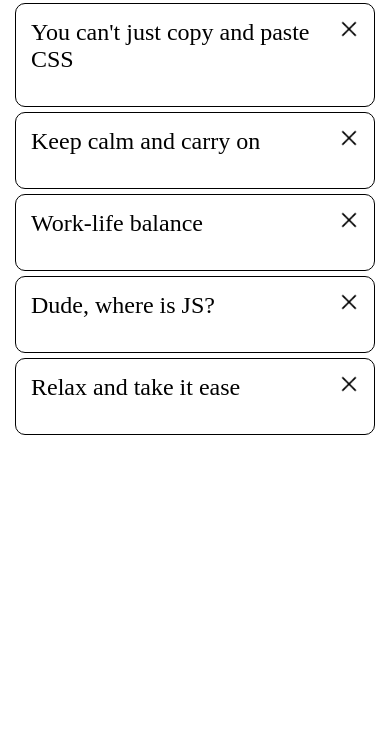
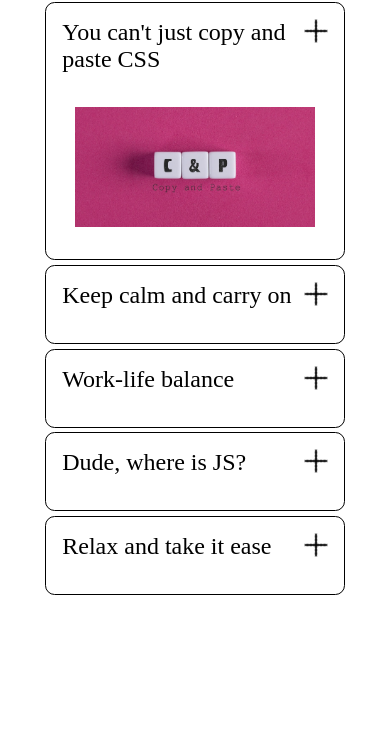
Before and after one commit to KUZMA-ri/cssBayan, a plain HTML site: page cssBayan/index.html in a window 390 px wide. Shown: the part 101-844 px from the top of the page. Drawn offline with Linux system fonts and the light colour scheme.

Commit message:
feat: add media queries

```diff
--- a/cssBayan/assets/style.css
+++ b/cssBayan/assets/style.css
@@ -5,23 +5,37 @@
 }
 
 .accordion__img {
-    max-width: 500px;
-    max-height: 500px;
+    max-width: 30em;
+    max-height: 30em;
     transition: all 0.5s;
 }
 
+@media (max-width: 768px) {
+    .accordion__img {
+        max-width: 20em;
+        max-height: 20em;
+    }
+}
+
+@media (max-width: 560px) {
+    .accordion__img {
+        max-width: 15em;
+        max-height: 15em;
+    }
+}
+
 .accordion {
-    padding: 50px 0;
+    padding: 3em 0;
 }
 
 .accordion__wrapper {
-    max-width: 1200px;
+    max-width: 85%;
     margin: 0 auto;
-    padding: 0 15px;
+    padding: 0 1em;
 }
 
 hr {
-    margin-bottom: 15px;
+    margin-bottom: 1em;
 }
 
 .accordion__name-wrapper {
@@ -32,9 +46,9 @@ hr {
 
 .accordion__item {
     border: 1px solid black;
-    padding: 15px;
-    margin-bottom: 5px;
-    border-radius: 10px;
+    padding: 1em;
+    margin-bottom: 0.3em;
+    border-radius: 0.6em;
     transition: all 0.5s;
 }
 
@@ -43,7 +57,7 @@ hr {
 }
 
 .accordion__item:hover .accordion__icon-close {
-    transform: rotate(45deg);
+    transform: rotate(0deg);
 }
 
 .accordion__item:hover .accordion__content {
@@ -70,14 +84,16 @@ hr {
 }
 
 .accordion__icon-close {
-    width: 20px;
-    height: 20px;
+    width: 1.5em;
+    height: 1.5em;
+    transform: rotate(45deg);
     transition: all 0.5s;
+    margin-left: 0.3em;
 }
 
 .accordion__content {
     display: none;
-    padding: 15px;
+    padding: 1em;
 }
 
 .accordion__item-link {
@@ -89,6 +105,8 @@ hr {
     flex-direction: column;
     justify-content: center;
     align-items: center;
+    background-color: #fff;
+    border-radius: 0.6em;
 }
 
 @keyframes scale {
--- a/cssBayan/index.html
+++ b/cssBayan/index.html
@@ -19,7 +19,7 @@
                     </label>
                     <img class="accordion__icon-close" src="./images/close-icon.png" alt="close icon">
                 </div>
-                <input class="accordion__item-link" id="item-1" type="checkbox">
+                <input class="accordion__item-link" id="item-1" type="checkbox" checked>
                 <div class="accordion__content">
                     <img class="accordion__img" src="./images/copy&paste.jpeg" alt="You can't just copy and paste CSS">
                 </div>
```
